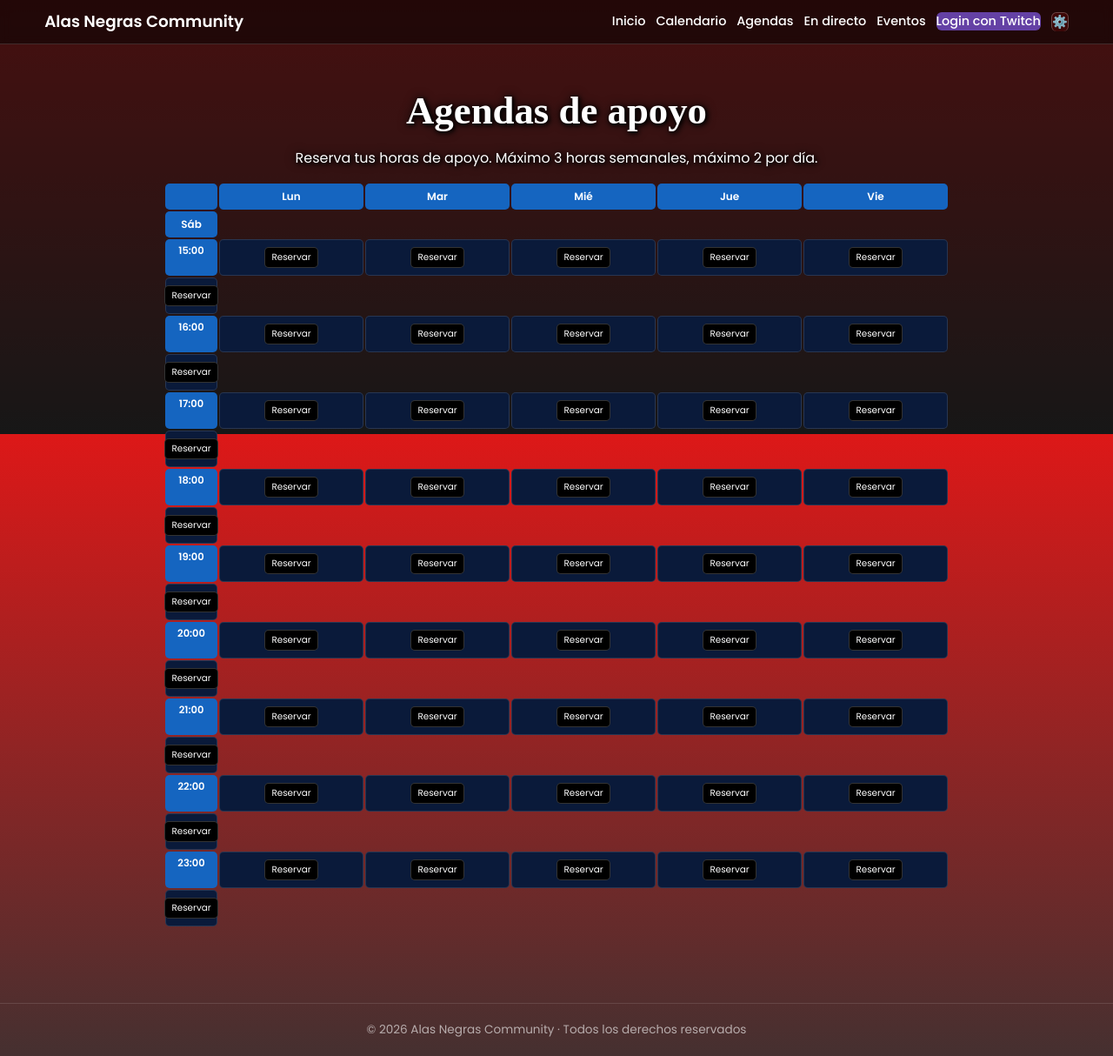
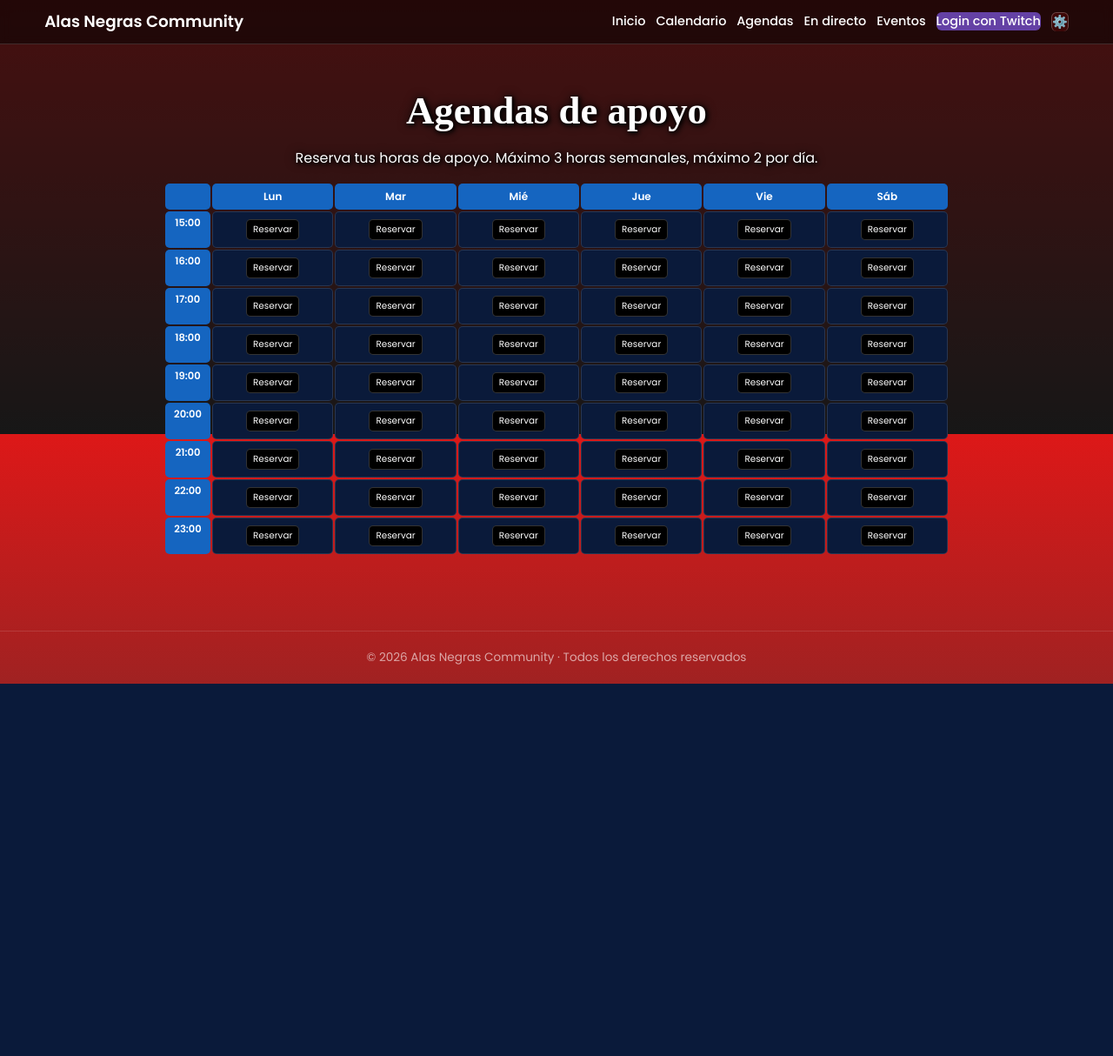
Before and after one commit to lavendertyrande-ai/alasnegras, a Flask app: page /agendas in a window 1280 px wide. Shown: the part 301-1515 px from the top of the page at 87% size. After the commit the page ends 1087 px from the top, so only its background shows below. Run offline with Flask 3, Linux system fonts and the light colour scheme; some web fonts are replaced.

Commit message:
grid 6 columnas agenda y calendario

```diff
--- a/static/main.css
+++ b/static/main.css
@@ -282,7 +282,7 @@ p, li { font-size: 1rem; line-height: 1.65; }
     display: flex;
     flex-direction: column;
     gap: 2px;
-    min-width: 540px;   /* permite scroll en móvil */
+    min-width: 720px;   /* permite scroll en móvil */
     width: 100%;
     max-width: 900px;
     margin: 0 auto;
@@ -290,9 +290,10 @@ p, li { font-size: 1rem; line-height: 1.65; }
 
 .agenda-fila {
     display: grid;
-    grid-template-columns: 60px repeat(5, 1fr);
+    grid-template-columns: 52px repeat(6, 1fr);
     gap: 2px;
 }
+
 
 .agenda-dia-col {
     background: #1565C0;
@@ -386,7 +387,7 @@ p, li { font-size: 1rem; line-height: 1.65; }
     display: flex;
     flex-direction: column;
     gap: 4px;
-    min-width: 620px;
+    min-width: 720px;
     width: 100%;
     max-width: 1100px;
     margin: 0 auto;
@@ -394,7 +395,7 @@ p, li { font-size: 1rem; line-height: 1.65; }
 
 .fila {
     display: grid;
-    grid-template-columns: 60px repeat(5, 1fr);
+    grid-template-columns: 58px repeat(6, 1fr);
     gap: 4px;
 }
 
```
